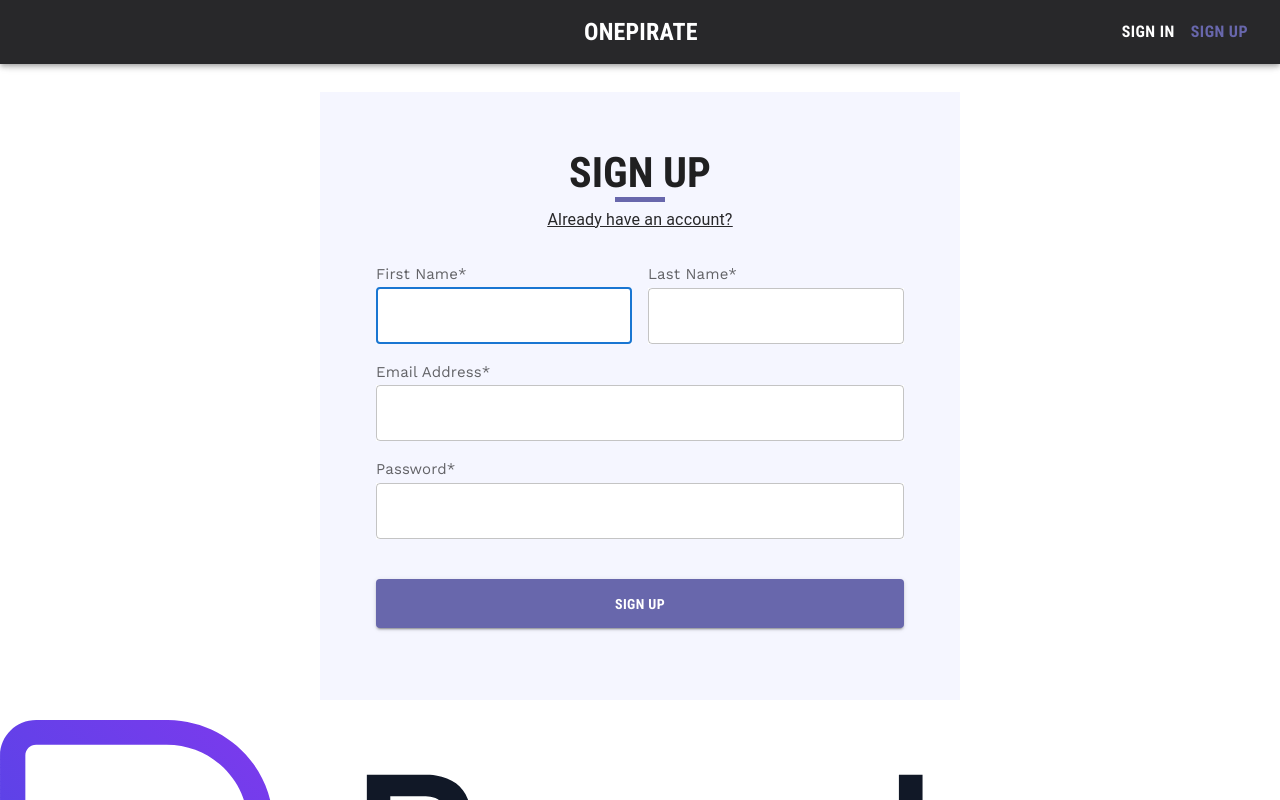
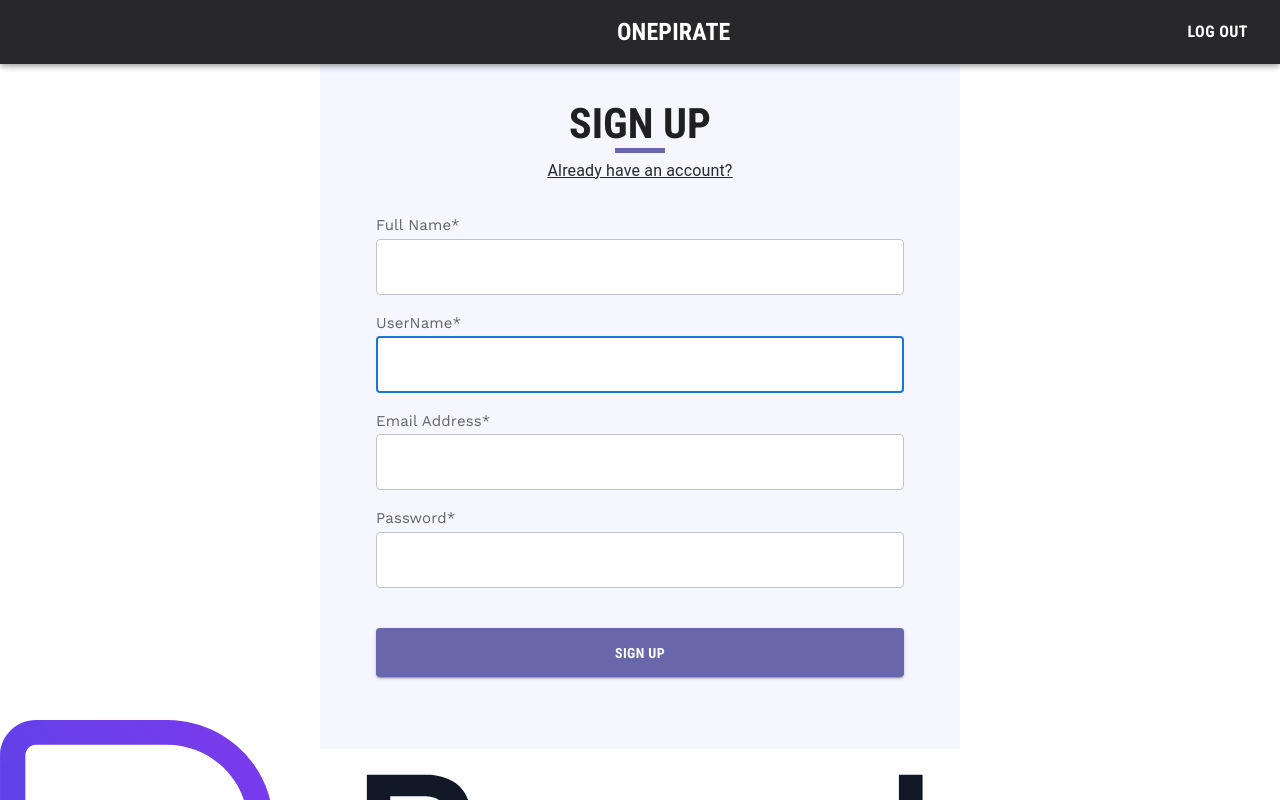
Before and after one commit to vuongtanphat139/DA_FinalProject_ETicket, a React (Vite) app in the folder frontend/: page /signUp in a window 1280 px wide. Shown: the top 800 px of the page. Built offline with nearby package versions, Linux system fonts and the light colour scheme; a web font is replaced by a local one.

Commit message:
signin,signout,signup

```diff
--- a/frontend/src/components/Header/Header.jsx
+++ b/frontend/src/components/Header/Header.jsx
@@ -6,7 +6,8 @@ import Typography from "@mui/material/Typography";
 import Button from "@mui/material/Button";
 import IconButton from "@mui/material/IconButton";
 import MenuIcon from "@mui/icons-material/Menu";
-
+import { useState, useEffect } from 'react';
+import axios from 'axios'
 import styles from "./Header.module.css";
 
 const navigation = [
@@ -16,6 +17,32 @@ const navigation = [
 ];
 
 export default function Header() {
+
+  const [userlogin, setUserlogin] = useState([]);
+
+  useEffect(() => {
+    const user = localStorage.getItem("user");
+    if (user) {
+      setUserlogin(user);
+    }
+  }, []);
+
+  const handleLogout = () => {
+    const url = 'http://localhost:5000/logout';
+    axios.get(url)
+    .then(response => {
+      localStorage.removeItem('user');
+      setUserlogin(null);
+      console.log('Data:', response.data);
+      console.log('Status:', response.status);
+      console.log('Token:', userlogin);
+    })
+    .catch(error => {
+      // handle error
+      console.error('Error:', error);
+    })
+  };
+
   return (
     <Box sx={{ flexGrow: 1, position: "fixed", width: "100%", zIndex:"10"}}>
       <AppBar sx={{ background: "#28282A" }} position="static">
@@ -40,15 +67,32 @@ export default function Header() {
               Onepirate
             </Link>
           </Typography>
+          {userlogin ? (
+            <>
+              {/* Display logout button when logged in */}
+              <Button
+                color="inherit"
+                onClick={handleLogout}
+                sx={{
+                  fontFamily: "Roboto Condensed",
+                  fontSize: "16px",
+                  fontWeight: 700,
+                  textTransform: "uppercase",
+                }}
+              >
+                Log out
+              </Button>
+            </>
+          ) : (
+            <>
+              {/* Display sign in and sign up buttons when not logged in */}
               <Link className={styles.signIn} to={"/SignIn"}>
                 <Button
                   color="inherit"
                   sx={{
                     fontFamily: "Roboto Condensed",
                     fontSize: "16px",
-                fontStyle: "normal",
                     fontWeight: 700,
-                lineHeight: "25.6px",
                     textTransform: "uppercase",
                   }}
                 >
@@ -62,15 +106,15 @@ export default function Header() {
                     color: "#6867AC",
                     fontFamily: "Roboto Condensed",
                     fontSize: "16px",
-                fontStyle: "normal",
                     fontWeight: 700,
-                lineHeight: "25.6px",
                     textTransform: "uppercase",
                   }}
                 >
                   Sign up
                 </Button>
               </Link>
+            </>
+          )}
         </Toolbar>
       </AppBar>
     </Box>
--- a/frontend/src/routes/SignIn/SignIn.jsx
+++ b/frontend/src/routes/SignIn/SignIn.jsx
@@ -1,50 +1,49 @@
-import Avatar from "@mui/material/Avatar";
+
 import Button from "@mui/material/Button";
-import CssBaseline from "@mui/material/CssBaseline";
 import TextField from "@mui/material/TextField";
-import FormControlLabel from "@mui/material/FormControlLabel";
-import Checkbox from "@mui/material/Checkbox";
 import Link from "@mui/material/Link";
 import Grid from "@mui/material/Grid";
 import Box from "@mui/material/Box";
-import LockOutlinedIcon from "@mui/icons-material/LockOutlined";
 import Typography from "@mui/material/Typography";
 import Container from "@mui/material/Container";
-import { createTheme, ThemeProvider } from "@mui/material/styles";
+
+import { useEffect,useState } from 'react'
+import axios from 'axios'
+
 
 import styles from "./SignIn.module.css";
 
 
-function Copyright(props) {
-  return (
-    <Typography
-      variant="body2"
-      color="text.secondary"
-      align="center"
-      {...props}
-    >
-      {"Copyright © "}
-      <Link color="inherit" href="https://mui.com/">
-        Your Website
-      </Link>{" "}
-      {new Date().getFullYear()}
-      {"."}
-    </Typography>
-  );
-}
+export default function SignIn() {
 
-// TODO remove, this demo shouldn't need to reset the theme.
+  const [username, setUsername] = useState('');
+  const [password, setPassword] = useState('');
+  const [userlogin, setUserlogin] = useState([]);
 
-const defaultTheme = createTheme();
+  const handleSubmit = (e) => {
+    e.preventDefault();
+    console.log('signin')
+    const User = {
+      username: username,
+      password: password
+    }
 
-export default function SignIn() {
-  const handleSubmit = (event) => {
-    event.preventDefault();
-    const data = new FormData(event.currentTarget);
-    console.log({
-      email: data.get("email"),
-      password: data.get("password"),
-    });
+    console.log('User', User)
+    const url = 'http://localhost:5000/login';
+    axios.post(url, User)
+    .then(response => {
+      console.log('Data:', response.data);
+      console.log('Status:', response.status);
+      // localStorage.setItem('authToken', response.data);
+      localStorage.setItem('user', JSON.stringify(response.data));
+      // console.log('Token:', localStorage.getItem("authToken"));
+      setUserlogin(localStorage.getItem("user"))
+      console.log('user:', userlogin);
+    })
+    .catch(error => {
+      // handle error
+      console.error('Error:', error);
+    })
   };
 
   return (
@@ -98,7 +97,7 @@ export default function SignIn() {
               lineHeight: "25.875px",
             }}
           >
-            Email Address*
+            UserName*
           </Typography>
           <TextField
             margin="normal"
@@ -108,6 +107,7 @@ export default function SignIn() {
             name="email"
             autoComplete="email"
             autoFocus
+            onChange={(e)=>setUsername(e.target.value)}
           />
           <Typography
             sx={{
@@ -129,6 +129,7 @@ export default function SignIn() {
             type="password"
             id="password"
             autoComplete="current-password"
+            onChange={(e)=>setPassword(e.target.value)}
           />
           <Button
             type="submit"
@@ -144,6 +145,7 @@ export default function SignIn() {
               lineHeight: "24.5px",
               textTransform: "uppercase",
               height: "3.5em",}}
+            href="/"
           >
             Sign In
           </Button>
@@ -159,6 +161,7 @@ export default function SignIn() {
             </Grid>
           </Grid>
         </Box>
+        {/* {userlogin} */}
       </Box>
     </Container>
 
--- a/frontend/src/routes/SignUp/SignUp.jsx
+++ b/frontend/src/routes/SignUp/SignUp.jsx
@@ -11,44 +11,48 @@ import LockOutlinedIcon from "@mui/icons-material/LockOutlined";
 import Typography from "@mui/material/Typography";
 import Container from "@mui/material/Container";
 import { createTheme, ThemeProvider } from "@mui/material/styles";
+
 import { Link } from "react-router-dom";
+import { useEffect,useState } from 'react'
+import { useSelector } from 'react-redux';
+import axios from 'axios'
+
 
 import styles from "./SignUp.module.css";
 
-function Copyright(props) {
-  return (
-    <Typography
-      variant="body2"
-      color="text.secondary"
-      align="center"
-      {...props}
-    >
-      {"Copyright © "}
-      <Link color="inherit" href="https://mui.com/">
-        Your Website
-      </Link>{" "}
-      {new Date().getFullYear()}
-      {"."}
-    </Typography>
-  );
-}
+export default function SignUp() {
 
-// TODO remove, this demo shouldn't need to reset the theme.
+  const [username, setUsername] = useState('');
+  const [password, setPassword] = useState('');
+  const [fullName, setFullName] = useState('');
+  const [email, setEmail] = useState('');
 
-const defaultTheme = createTheme();
 
-export default function SignUp() {
-  const handleSubmit = (event) => {
-    event.preventDefault();
-    const data = new FormData(event.currentTarget);
-    console.log({
-      email: data.get("email"),
-      password: data.get("password"),
-    });
+
+  const handleSubmit = (e) => {
+    e.preventDefault();
+    console.log('signup')
+    const newUser = {
+      username: username,
+      password: password,
+      fullname: fullName,
+      email: email
+    }
+    console.log('new User', newUser)
+    const url = 'http://localhost:5000/register';
+    axios.post(url, newUser)
+    .then(response => {
+      console.log('Data:', response.data);
+      console.log('Status:', response.status);
+    })
+    .catch(error => {
+      // handle error
+      console.error('Error:', error);
+    })
   };
 
+
   return (
-
       <Container component="main" className={styles.signup} maxWidth="xs">
         <CssBaseline />
         <Box
@@ -100,7 +104,6 @@ export default function SignUp() {
               <Grid
                 item
                 xs={12}
-                sm={6}
                 sx={{
                   color: "rgba(0, 0, 0, 0.60)",
                   fontFamily: "Work Sans",
@@ -110,20 +113,20 @@ export default function SignUp() {
                   lineHeight: "25.875px",
                 }}
               >
-                First Name*
+                Full Name*
                 <TextField
                   autoComplete="given-name"
-                  name="firstName"
+                  name="FullName"
                   required
                   fullWidth
-                  id="firstName"
+                  id="FullName"
                   autoFocus
+                  onChange={(e)=>setFullName(e.target.value)}
                 />
               </Grid>
               <Grid
                 item
                 xs={12}
-                sm={6}
                 sx={{
                   color: "rgba(0, 0, 0, 0.60)",
                   fontFamily: "Work Sans",
@@ -133,13 +136,15 @@ export default function SignUp() {
                   lineHeight: "25.875px",
                 }}
               >
-                Last Name*
+                UserName*
                 <TextField
+                  autoComplete="given-name"
+                  name="FullName"
                   required
                   fullWidth
-                  id="lastName"
-                  name="lastName"
-                  autoComplete="family-name"
+                  id="FullName"
+                  autoFocus
+                  onChange={(e)=>setUsername(e.target.value)}
                 />
               </Grid>
               <Grid
@@ -161,6 +166,7 @@ export default function SignUp() {
                   id="email"
                   name="email"
                   autoComplete="email"
+                  onChange={(e)=>setEmail(e.target.value)}
                 />
               </Grid>
               <Grid
@@ -183,6 +189,7 @@ export default function SignUp() {
                   type="password"
                   id="password"
                   autoComplete="new-password"
+                  onChange={(e)=>setPassword(e.target.value)}
                 />
               </Grid>
               <Grid item xs={12}></Grid>
@@ -204,6 +211,7 @@ export default function SignUp() {
                 textTransform: "uppercase",
                 height: "3.5em",
               }}
+              href="/SignIn"
             >
               Sign Up
             </Button>
```
Also changed, not shown: package.json (added, +7 -0 lines), 1 other file (tests, documents, lock files or other folders). Lines whose indentation alone changed are shown as unchanged.
